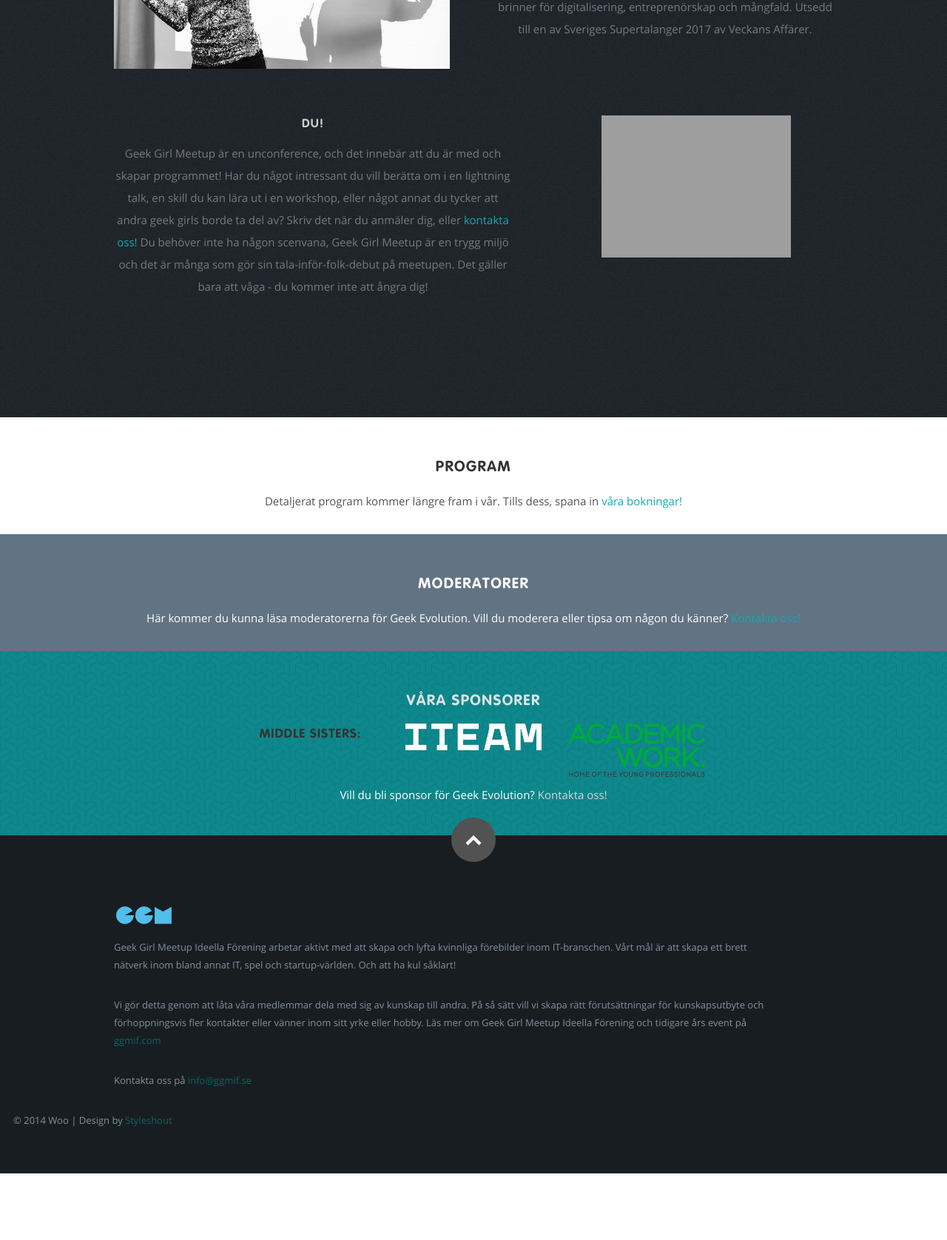
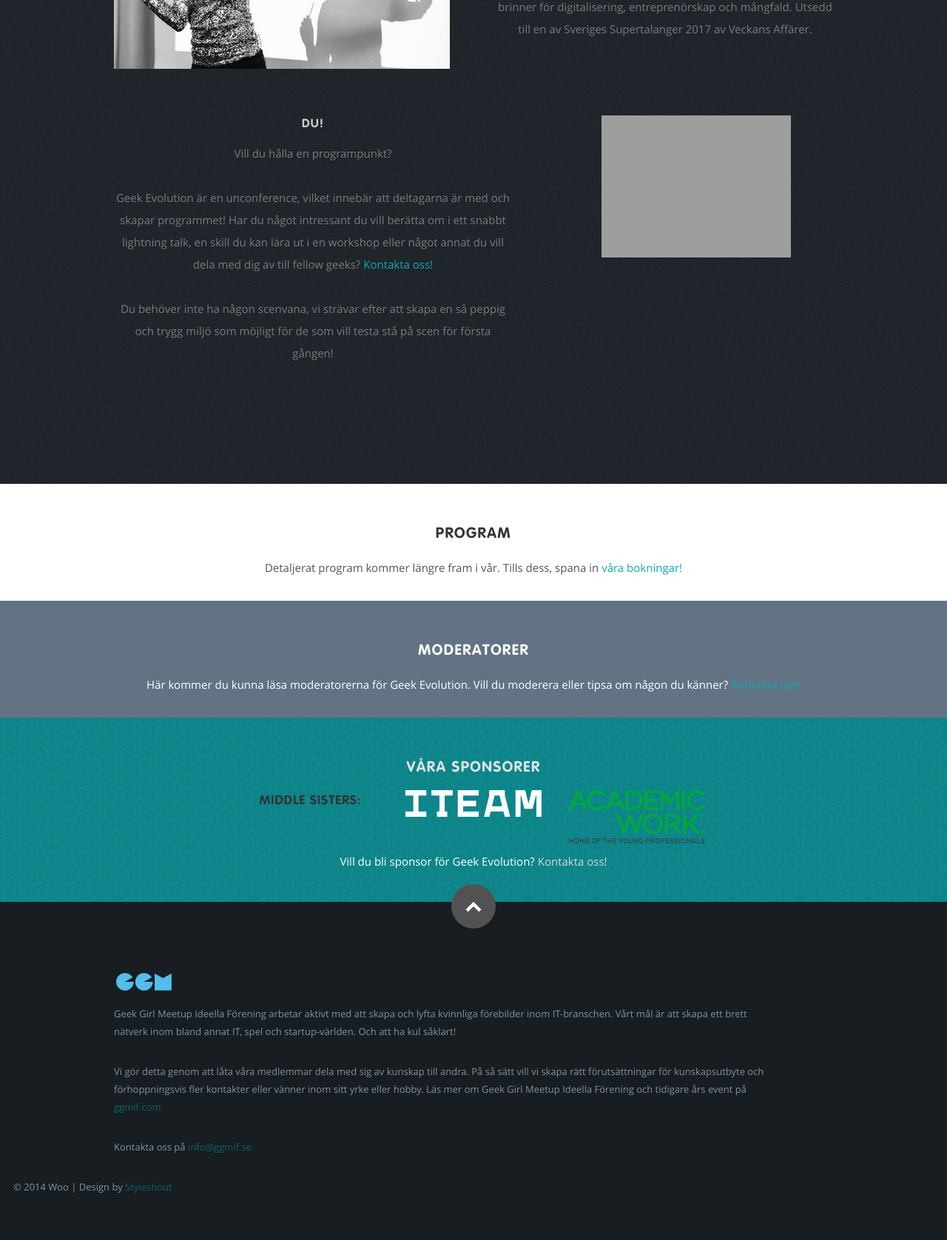
Before and after one commit to rebeckao/hemsida-GGM17, a PHP site: page / in a window 1280 px wide. Shown: the part 1867-3543 px from the top of the page at 74% size. Before the commit the page ends 3453 px from the top, so only its background shows below. Run offline with PHP 8.4, Linux system fonts and the light colour scheme; some libraries are stand-ins or nearby versions; grey boxes are pictures that could not be loaded.

Commit message:
Ändrade i stycket om att hålla en programpunkt

```diff
--- a/index.php
+++ b/index.php
@@ -154,7 +154,9 @@
       <div class="row feature video">
          <div class="seven columns left">
             <h3>Du!</h3>
-            <p>Geek Girl Meetup är en unconference, och det innebär att du är med och skapar programmet! Har du något intressant du vill berätta om i en lightning talk, en skill du kan lära ut i en workshop, eller något annat du tycker att andra geek girls borde ta del av? Skriv det när du anmäler dig, eller <a href="#contact">kontakta oss!</a> Du behöver inte ha någon scenvana, Geek Girl Meetup är en trygg miljö och det är många som gör sin tala-inför-folk-debut på meetupen. Det gäller bara att våga - du kommer inte att ångra dig!</p>
+            <p>Vill du hålla en programpunkt?</p>
+            <p>Geek Evolution är en unconference, vilket innebär att deltagarna är med och skapar programmet! Har du något intressant du vill berätta om i ett snabbt lightning talk, en skill du kan lära ut i en workshop eller något annat du vill dela med dig av till fellow geeks? <a href="#contact">Kontakta oss!</a></p>
+            <p>Du behöver inte ha någon scenvana, vi strävar efter att skapa en så peppig och trygg miljö som möjligt för de som vill testa stå på scen för första gången!</p>
          </div>
          <div class="five columns feature-media right">
              <img width="256" alt="We Can Do It!" src="https://upload.wikimedia.org/wikipedia/commons/thumb/1/12/We_Can_Do_It%21.jpg/256px-We_Can_Do_It%21.jpg" alt="We Can Do It, via Wikimedia Commons"/>
```
